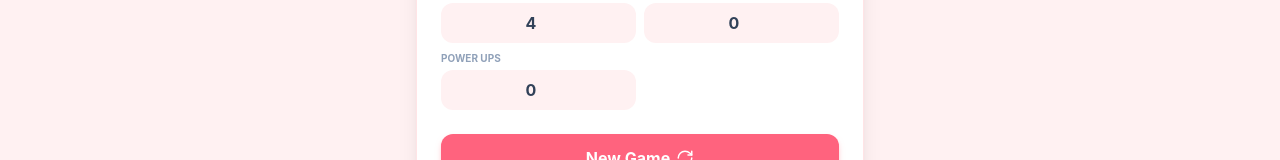
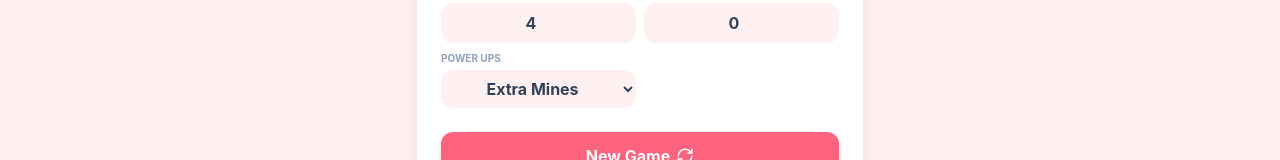
Before and after one commit to 4treess/amie, a React (Vite) app: page /mines in a window 1280 px wide. Shown: the part 331-491 px from the top of the page. Built offline with nearby package versions, Linux system fonts and the light colour scheme.

Commit message:
Attempted to add a dropdown menu, the choice currently doesnt affect anything

```diff
--- a/src/Mines.jsx
+++ b/src/Mines.jsx
@@ -1,5 +1,5 @@
 import React, { useState, useEffect } from 'react';
-import { Bomb, RefreshCw, Trophy, Heart, HeartCrack, Gem, Egg, EggFried, Smile, Frown, Bone, Flower2, FireExtinguisher, Flame, Ham, CircleArrowLeft, ArrowRight, Users, User } from 'lucide-react';
+import { Bomb, RefreshCw, Trophy, Heart, HeartCrack, Gem, Egg, EggFried, Smile, Frown, Bone, Flower2, FireExtinguisher, Flame, Ham, CircleArrowLeft, ArrowRight, Users, User, Pickaxe } from 'lucide-react';
 import { Menu, MenuItem, MenuButton, MenuItems } from "@headlessui/react";
 import { Link } from 'react-router-dom';
 import io from 'socket.io-client';
@@ -16,6 +16,7 @@ const Mines = () => {
 
   // 1. GAME CONTROLS STATE (Configuration inputs)
   const minRowCol = 2;
+  const powerUps = [{type: "Extra Mines", value: 2}, {type: "Shield", value: 1}, {type: "Pickaxe", value: 1}, {type: "Mine Locator", value: 1}, {type: "Gift", value: 10}, {type: "Nuke", value: 1}];
 
   const [SafeIcon, setSafeIcon] = useState(() => Gem)
   const [BombIcon, setBombIcon] = useState(() => Bomb)
@@ -487,14 +488,13 @@ const Mines = () => {
               </div>
               <div>
                 <label className="text-[10px] font-bold uppercase text-slate-400 block mb-1">Power Ups</label>
-                <input
-                  type="number"
-                  min="0"
-                  max="10"
-                  value={0}
+                <select
+                  value={selectedPowerUp}
                   onChange={(e) => setSelectedPowerUp(e.target.value)}
                   className="w-full p-2 bg-rose-50 rounded-xl text-center font-bold text-slate-700 outline-none invalid:text-red-500"
-                />
+                >
+                  {powerUps.map((option) => <option key={option.type} value={option.type} className="w-full p-2 bg-rose-50 rounded-xl text-center font-bold text-slate-700 outline-none"> {option.type} </option>)}
+                </select>
               </div>
             </div>}
 
```
